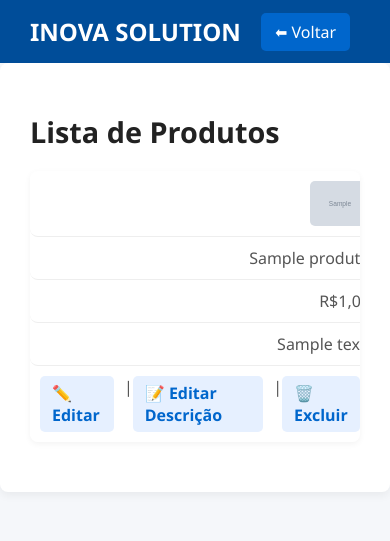
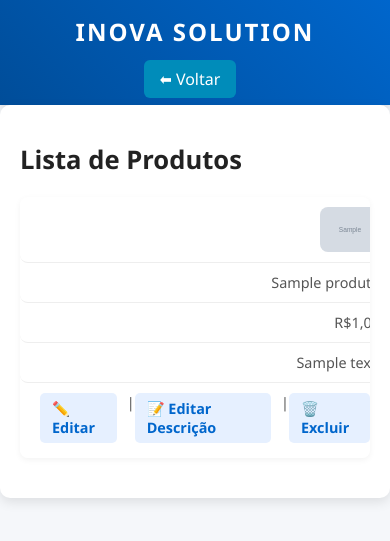
Before and after one commit to carlos08888/empresa, a PHP site: page /listar_produtos.php in a window 390 px wide. Shown: the top 541 px of the page. Run offline with PHP 8.4, Linux system fonts and the light colour scheme; tables that the repository leaves empty hold one stand-in row (values such as "Sample post"); grey boxes marked "Sample" are stand-in pictures.

Commit message:
v1.0.0.5
Adicionei uns arquivos e melhorias em css

```diff
--- a/editar_produto.php
+++ b/editar_produto.php
@@ -51,7 +51,7 @@ if ($_SERVER['REQUEST_METHOD'] === 'POST') {
 <head>
     <meta charset="UTF-8">
     <title>Editar Produto</title>
-    <link rel="stylesheet" href="admin.css">
+    <link rel="stylesheet" href="editar_produto.css">
 </head>
 <body>
     <h2>Editar Produto</h2>
--- a/listar_produtos.css
+++ b/listar_produtos.css
@@ -7,54 +7,62 @@ body {
     color: #333;
 }
 
+/* Cabeçalho */
 header {
-    background-color: #004d99;
+    background: linear-gradient(45deg, #004d99, #0066cc); /* Gradiente moderno */
     color: white;
-    padding: 15px 30px;
+    padding: 20px 30px;
     display: flex;
     justify-content: space-between;
     align-items: center;
+    box-shadow: 0 4px 8px rgba(0, 0, 0, 0.1);
 }
 
 .logo {
-    font-size: 1.5em;
+    font-size: 1.8em; /* Aumentei a logo para dar mais destaque */
     font-weight: bold;
     text-transform: uppercase;
+    letter-spacing: 2px;
 }
 
 .header-right .logout {
     color: white;
-    background-color: #0066cc;
+    background-color: #008CBA;
     text-decoration: none;
-    padding: 8px 14px;
-    border-radius: 5px;
+    padding: 8px 16px;
+    border-radius: 6px;
     font-weight: 500;
-    transition: background-color 0.3s ease;
+    transition: background-color 0.3s ease, transform 0.3s ease;
 }
 
 .header-right .logout:hover {
-    background-color: #003d66;
+    background-color: #005f7f;
+    transform: scale(1.05); /* Efeito de ampliação */
 }
 
+/* Container Principal */
 main.container {
-    padding: 30px;
+    padding: 40px;
     max-width: 1200px;
     margin: auto;
     background-color: white;
-    border-radius: 8px;
-    box-shadow: 0 4px 8px rgba(0, 0, 0, 0.05);
+    border-radius: 10px;
+    box-shadow: 0 4px 12px rgba(0, 0, 0, 0.1);
 }
 
+/* Título */
 h1 {
     margin-bottom: 20px;
-    font-size: 1.8em;
+    font-size: 2em;
     color: #222;
+    font-weight: bold;
 }
 
+/* Tabela */
 table {
     width: 100%;
     border-collapse: collapse;
-    margin-top: 10px;
+    margin-top: 20px;
 }
 
 thead {
@@ -62,32 +70,13 @@ thead {
 }
 
 th, td {
-    padding: 12px 15px;
+    padding: 12px 20px;
     text-align: left;
+    font-size: 1em;
     border-bottom: 1px solid #ddd;
-    font-size: 1em;
 }
 
-td img {
-    width: 60px;
-    height: auto;
-    border-radius: 5px;
-}
-
-a {
-    color: #0066cc;
-    text-decoration: none;
-    font-weight: bold;
-    margin-right: 10px;
-}
-
-a:hover {
-    text-decoration: underline;
-    color: #003d66;
-}
-
-/* Melhoria no design da tabela */
-table th {
+th {
     background-color: #b3d0e6;
     color: #333;
     font-weight: bold;
@@ -97,15 +86,26 @@ td {
     background-color: #fff;
     color: #555;
     border-radius: 8px;
-    transition: background-color 0.3s ease;
+    transition: background-color 0.3s ease, transform 0.3s ease;
 }
 
 td:hover {
     background-color: #f0f4f8;
+    transform: scale(1.01); /* Efeito de leve aumento no hover */
 }
 
-/* Botões de ação */
+td img {
+    width: 60px;
+    height: auto;
+    border-radius: 8px;
+}
+
+/* Links e Botões */
 a {
+    color: #0066cc;
+    text-decoration: none;
+    font-weight: bold;
+    margin-right: 10px;
     padding: 6px 12px;
     border-radius: 5px;
     background-color: #e6f0ff;
@@ -115,6 +115,23 @@ a {
 a:hover {
     background-color: #b3d0e6;
     color: #003d66;
+}
+
+/* Melhorando o visual das ações de editar/excluir */
+a:focus, a:hover {
+    text-decoration: underline;
+    color: #003d66;
+}
+
+a:active {
+    background-color: #99c2e6;
+    transform: scale(0.98); /* Efeito de diminuição ao clicar */
+}
+
+/* Corrigindo a sobreposição de "Editar" e "Excluir" */
+td a {
+    display: inline-block;
+    margin-bottom: 5px; /* Adiciona um pequeno espaço entre os links */
 }
 
 /* Responsividade */
@@ -137,7 +154,7 @@ a:hover {
     }
 
     td {
-        padding: 10px;
+        padding: 12px;
         display: flex;
         justify-content: space-between;
         border-bottom: 1px solid #eee;
@@ -147,9 +164,40 @@ a:hover {
         content: attr(data-label);
         font-weight: bold;
         color: #666;
+        padding-right: 10px;
     }
 
     td:last-child {
         border-bottom: none;
     }
 }
+
+@media (max-width: 480px) {
+    header {
+        padding: 15px;
+        flex-direction: column;
+        text-align: center;
+    }
+
+    .logo {
+        margin-bottom: 10px;
+        font-size: 1.5em;
+    }
+
+    .header-right {
+        margin-top: 10px;
+    }
+
+    main.container {
+        padding: 20px;
+    }
+
+    h1 {
+        font-size: 1.6em;
+    }
+
+    td {
+        padding: 10px;
+        font-size: 0.9em;
+    }
+}
```
Also changed, not shown: dashboard.css (+14 -13 lines), dashboard.php (+6 -6 lines), editar_produto.css (added, +126 -0 lines), img/img_6835ba9f73daf9.21489903.webp (added), img/img_6835bc3854b913.16963808.webp (added), img/img_6835bc9a583555.04636809.webp (added).
